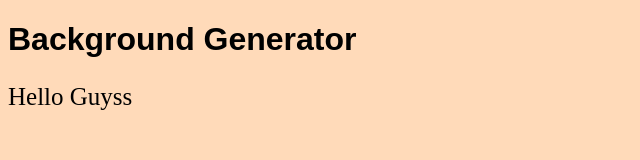
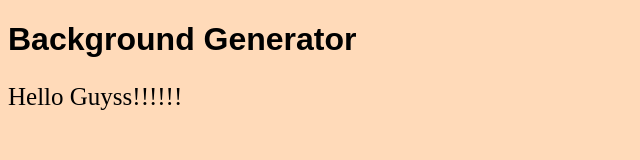
Before and after one commit to StevanieLim/Background_Generator, a plain HTML site: page index.html in a window 1280 px wide. Shown: the full height of the page, 0-640 px from the left. Drawn offline with Linux system fonts and the light colour scheme.

Commit message:
Update index.html

```diff
--- a/index.html
+++ b/index.html
@@ -9,6 +9,6 @@
 </head>
 <body>
   <h1>Background Generator</h1>
-  <p>Hello Guyss</p>
+  <p>Hello Guyss!!!!!!</p>
 </body>
 </html>
```
